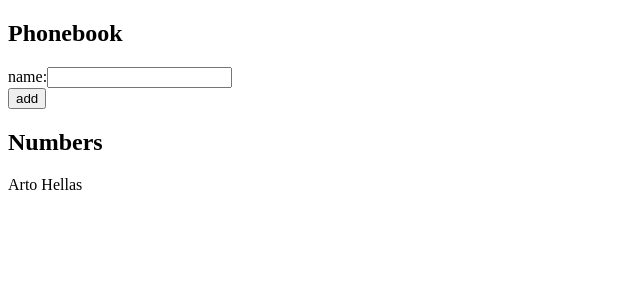
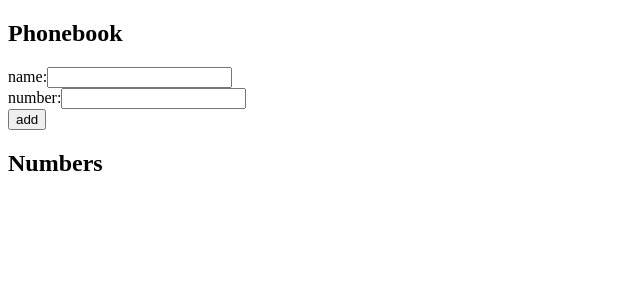
Before and after one commit to rhartlage10/FullStackOpen, a React (Create React App) app in the folder part2/phonebook/: page / in a window 1280 px wide. Shown: the top 300 px of the page, without its empty margins (0-640 px from the left). Built offline with nearby package versions, Linux system fonts and the light colour scheme.

Commit message:
exercise 2.8 complete

```diff
--- a/part2/phonebook/src/App.js
+++ b/part2/phonebook/src/App.js
@@ -1,17 +1,17 @@
 import React, { useState } from 'react'
 
 const App = () => {
-  const [ persons, setPersons ] = useState([
-    { name: 'Arto Hellas' }
-  ])
+  const [ persons, setPersons ] = useState([])
   const [ newName, setNewName ] = useState('')
+  const [ newNum, setNewNum ] = useState('')
 
-  const addName = (event) => {
+  const addPerson = (event) => {
     let nameAlreadyAdded = false
 
     event.preventDefault();
-    const nameObj = {
-      name: newName
+    const personObj = {
+      name: newName,
+      num: newNum
     }
 
     let i = 0;
@@ -23,8 +23,9 @@ const App = () => {
     }
 
     if (nameAlreadyAdded === false) {
-      setPersons(persons.concat(nameObj))
+      setPersons(persons.concat(personObj))
       setNewName('')
+      setNewNum('')
     }
   }
 
@@ -33,23 +34,27 @@ const App = () => {
     setNewName(event.target.value)
   }
 
+  const handleNumChange = (event) => {
+    console.log(event.target.value)
+    setNewNum(event.target.value)
+  }
+
   return (
     <div>
       <h2>Phonebook</h2>
-      <form onSubmit={addName}>
-        <div>
-          name:
-          <input
-            value={newName}
-            onChange={handleNameChange}
-          />
+      <form onSubmit={addPerson}>
+        <div> name:
+         <input value={newName} onChange={handleNameChange} />
+        </div>
+        <div> number:
+          <input value={newNum} onChange={handleNumChange} />
         </div>
         <div>
           <button type="submit">add</button>
         </div>
       </form>
       <h2>Numbers</h2>
-      {persons.map(person => <p key={person.name}>{person.name}</p>)}
+      {persons.map(person => <p key={person.name}>{person.name} {person.num}</p>)}
     </div>
   )
 }
```
